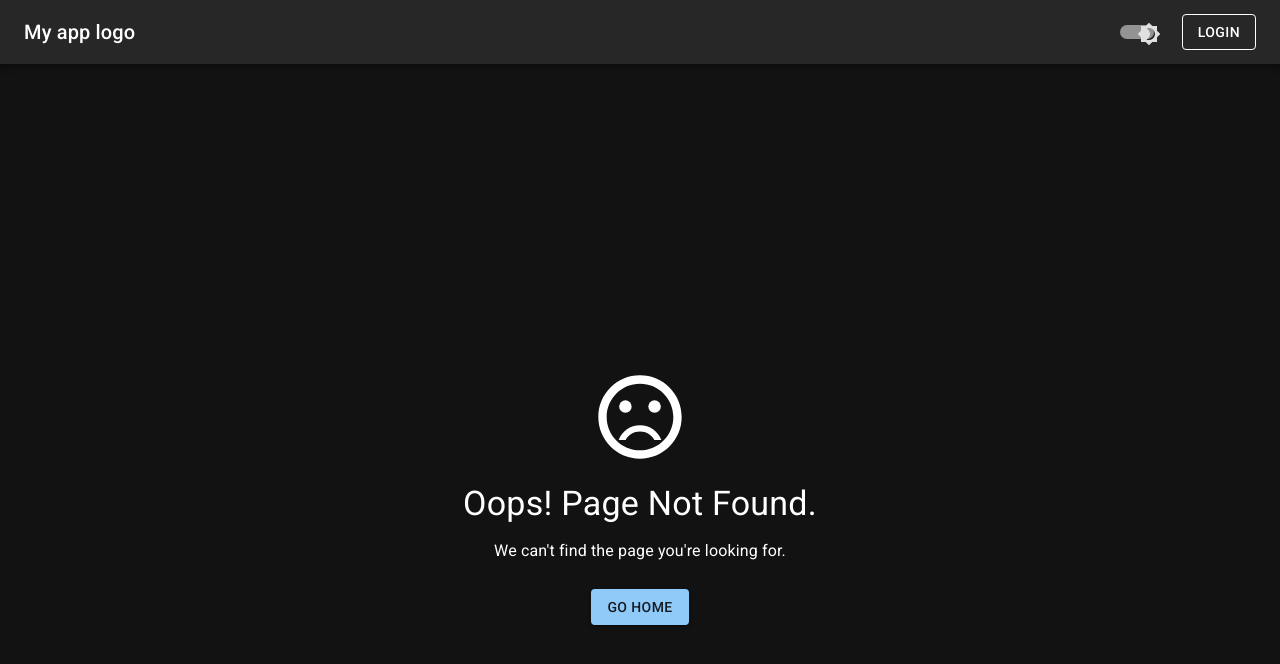
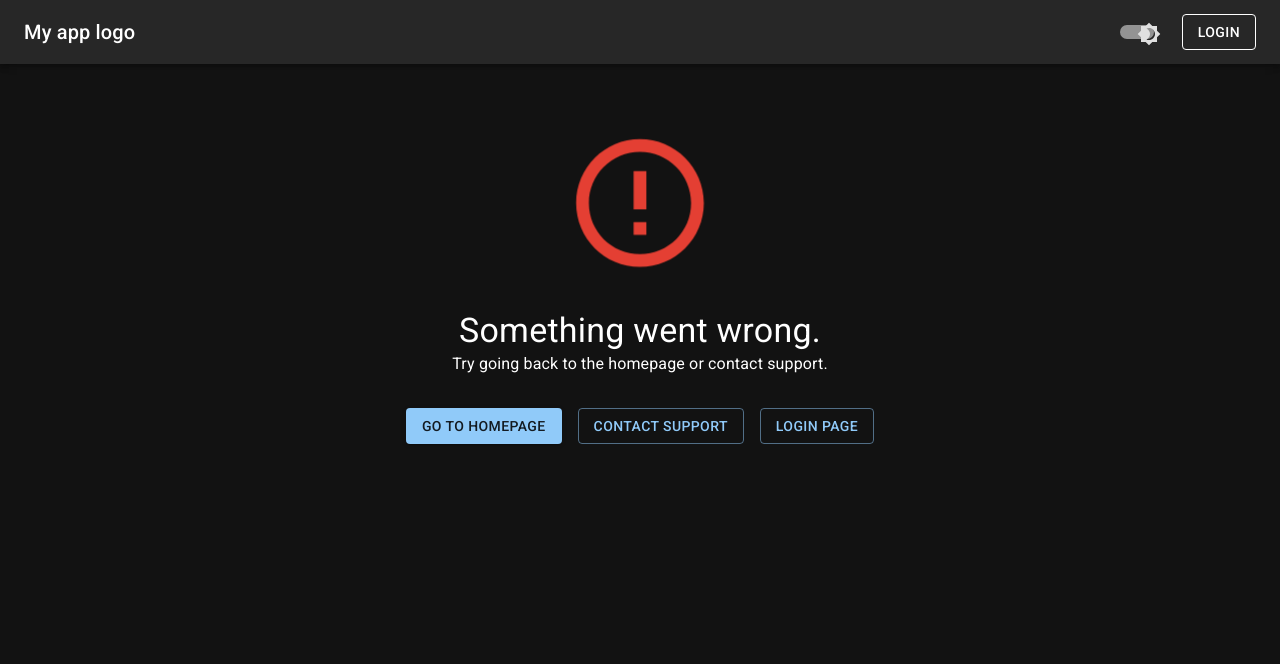
Before and after one commit to serjo96/react_blueprint, a React (Create React App) app: page /error in a window 1280 px wide. Before the commit this address had no page. Shown: the top 664 px of the page. Built offline with nearby package versions, Linux system fonts and the light colour scheme.

Commit message:
Added global error page route

```diff
--- a/src/pages/error-page.tsx
+++ b/src/pages/error-page.tsx
@@ -1,21 +1,53 @@
 import React from 'react';
-import { Link } from 'react-router-dom';
+import { Button, Container, Typography, Box, useTheme, useMediaQuery } from '@mui/material';
+import { useNavigate, useLocation } from 'react-router-dom';
+import ErrorOutlineIcon from '@mui/icons-material/ErrorOutline';
+import {useAuth} from "~/features/auth/cotext/useAuth";
+
 
 const ErrorPage = () => {
+  const {isAuthenticated} = useAuth()
+  const theme = useTheme();
+  const navigate = useNavigate();
+  const location = useLocation();
+  const isMobile = useMediaQuery(theme.breakpoints.down('sm'));
+
+  const { message, description } = location.state || {};
+  const queryParams = new URLSearchParams(location.search);
+  const messageFromQuery = queryParams.get('message') || "Something went wrong.";
+  const descriptionFromQuery = queryParams.get('description') || "Try going back to the homepage or contact support.";
+
   return (
-    <div>
-      <div style={{ textAlign: 'center', padding: '50px' }}>
-
-      <h1>Oops, there was an error!</h1>
-      <p>We are already working to eliminate it. We apologize for the inconvenience.</p>
-      </div>
-      <p>Try:</p>
-      <ul>
-        <li>Reload page</li>
-        <li>Return to <Link to="/">home page</Link></li>
-        <li>Contact us if the problem persists</li>
-      </ul>
-    </div>
+    <Container component="main" maxWidth="md" sx={{ mt: 8, display: 'flex', flexDirection: 'column', alignItems: 'center' }}>
+      <ErrorOutlineIcon
+        sx={{
+          fontSize: 150,
+          marginBottom: 4,
+          color: 'error.main',
+          '&:hover': { animation: 'pulseAnimation 2s infinite' }
+        }}
+        className="pulse"
+      />
+      <Typography variant={isMobile ? "h5" : "h4"} component="h1">
+          {message || messageFromQuery}
+        </Typography>
+        <Typography variant="body1">
+          {description || descriptionFromQuery}
+        </Typography>
+        <Box sx={{ '& > :not(style)': { m: 1 }, marginTop: 3}}>
+          <Button variant="contained" onClick={() => navigate('/')}>
+            Go to Homepage
+          </Button>
+          <Button variant="outlined" onClick={() => navigate('/contact')}>
+            Contact Support
+          </Button>
+          {!isAuthenticated && (
+            <Button variant="outlined" onClick={() => navigate('/sign-in')}>
+              Login Page
+            </Button>
+          )}
+        </Box>
+    </Container>
   );
 };
 
--- a/src/routes/routes.ts
+++ b/src/routes/routes.ts
@@ -6,6 +6,7 @@ import ProfilePage from "~/features/profile/pages/profile-page";
 import ResendConfirmation from "~/pages/resend-confirmation";
 import NotFoundPage from "~/pages/not-found-page";
 import ProtectedPage from "~/pages/protected-page";
+import ErrorPage from "~/pages/error-page";
 
 const routes = [
   {
@@ -50,6 +51,11 @@ const routes = [
     protected: true
   },
   {
+    path: '/error',
+    component: ErrorPage,
+    protected: false
+  },
+  {
     path: '*',
     component: NotFoundPage,
     protected: false
```
